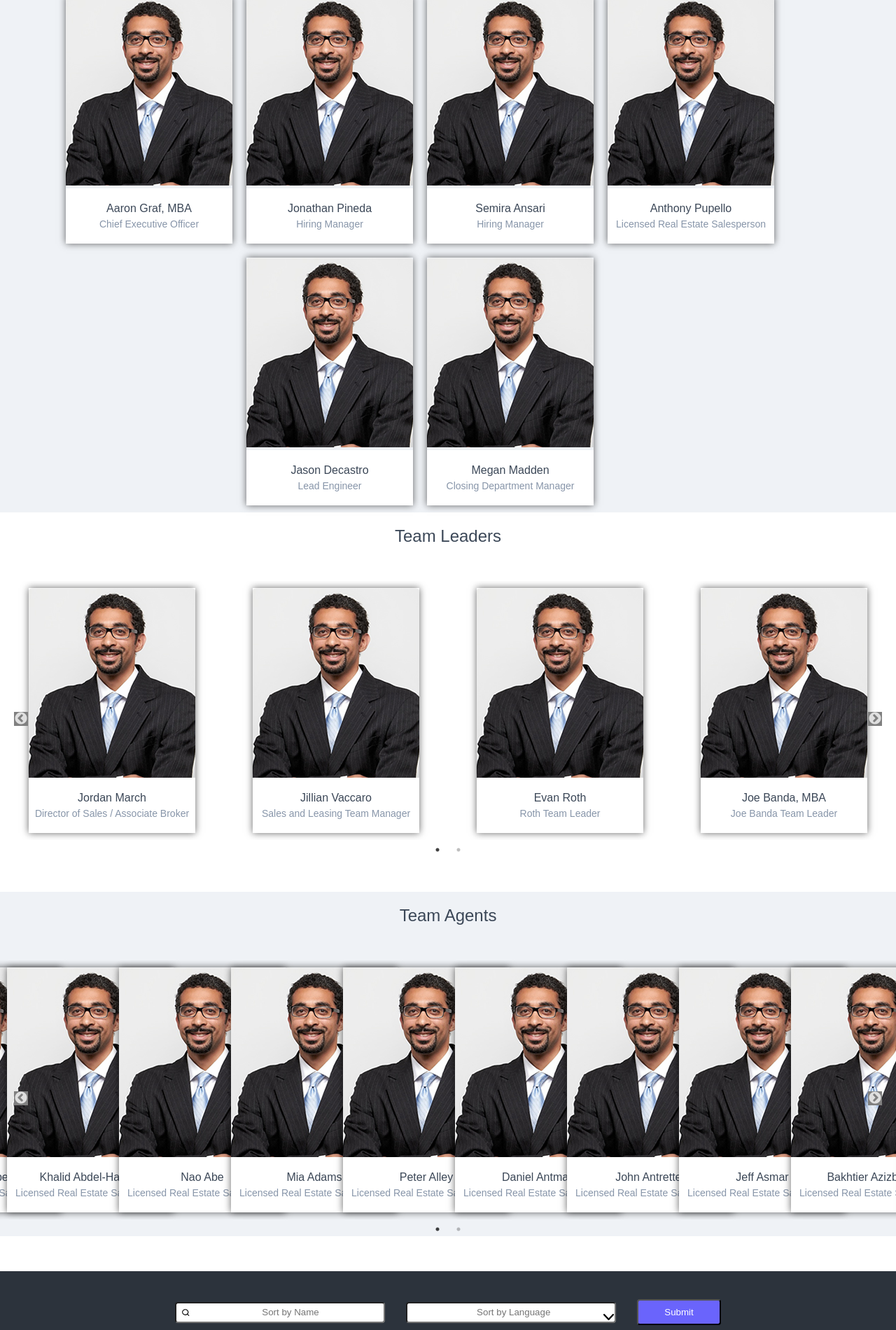
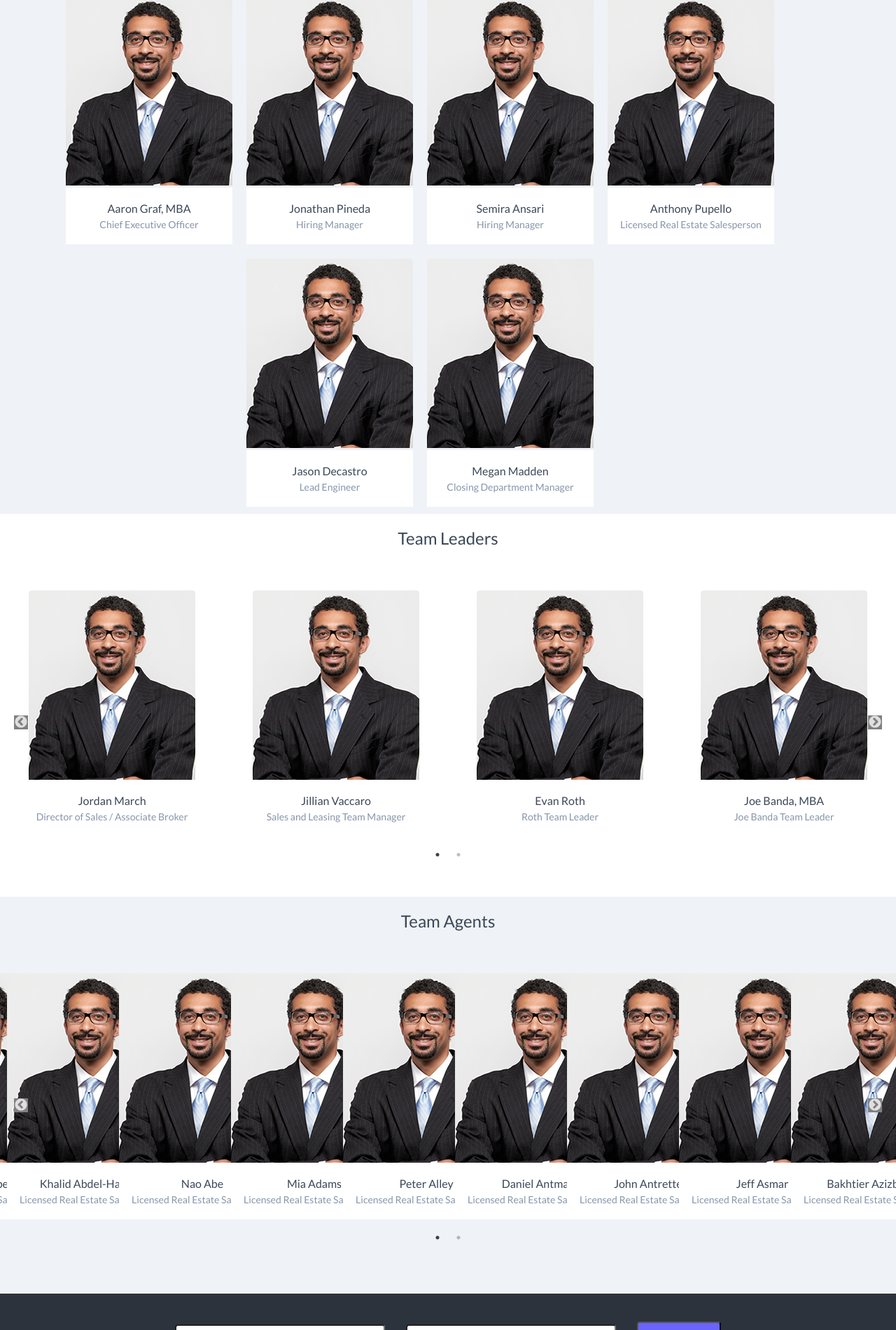
Before and after one commit to pbortnick/lg-challenge, a React (Create React App) app: page / in a window 1280 px wide. Shown: the part 876-2776 px from the top of the page at 70% size. Built offline with nearby package versions, Linux system fonts and the light colour scheme.

Commit message:
fixed hover issue

```diff
--- a/src/App.js
+++ b/src/App.js
@@ -1,5 +1,5 @@
 import React, { Component } from 'react';
-import './App.css';
+import './css/App.css';
 import Header from './components/Header';
 import Title from './components/Title';
 import ManagementTeam from './containers/ManagementTeam';
--- a/src/components/EmployeeCard.js
+++ b/src/components/EmployeeCard.js
@@ -3,11 +3,13 @@ import React from 'react';
 const EmployeeCard = ({ employee }) => (
 
   <div className="EmployeeCard">
-    <img src={employee.photo} alt={employee.title} />
-    <div className="cardSubtitle">
-      <div className="name">{employee.name}</div>
-      <div className="position">{employee.position}</div>
-      <div className="learn-more">LEARN MORE</div>
+    <div className="CardContainer">
+      <img src={employee.photo} alt={employee.title} />
+      <div className="cardSubtitle">
+        <div className="name">{employee.name}</div>
+        <div className="position">{employee.position}</div>
+        <div className="learn-more">LEARN MORE</div>
+      </div>
     </div>
   </div>
 )
--- a/src/App.css
+++ b/src/css/App.css
@@ -1,6 +1,4 @@
 @import url('https://fonts.googleapis.com/css?family=Lato');
-
-
 * {
   text-align: center;
   font-family: "Lato";
@@ -8,6 +6,10 @@
 
 .ManagementTeamContainer, .AgentsTeamContainer {
   background-color: #eff2f6;
+}
+
+.AgentsTeamContainer {
+  padding-bottom: 20px;
 }
 
 .name, .teamHeader {
@@ -27,7 +29,10 @@
 }
 
 .EmployeeCard {
-  box-shadow:  0 0 10px  rgba(0,0,0,0.6);
+  border: 5px solid #fff;
+  display: inline-block;
+  margin: 10px;
+  border: 0;
 }
 
 .cardSubtitle {
@@ -43,10 +48,11 @@ div.learn-more {
     padding-top: 2px;
 }
 
-.EmployeeCard:hover .learn-more {
+.CardContainer:hover .learn-more {
     display: block;
 }
 
-.EmployeeCard img:hover {
-  height: 100%;
+.CardContainer:hover {
+  transform: scaleY(1.03);
+  transform-origin: center;
 }
--- a/src/css/flex.css
+++ b/src/css/flex.css
@@ -1,14 +1,11 @@
 
 * {
   box-sizing: border-box;
-  font-family: Arial;
 }
 
 .managementCards {
-  box-sizing: content-box;
   width: 1200px;
-  right:0;
-  left:0;
+
   position: relative;
 }
 
--- a/src/css/footer.css
+++ b/src/css/footer.css
@@ -18,7 +18,7 @@ input {
  background-image: url('../images/arrow_down.svg');
  background-repeat: no-repeat;
  background-size: 15px;
- background-position: 280px 15px;
+ background-position: 280px 8px;
 }
 
 #name-sort, #language-sort {
```
